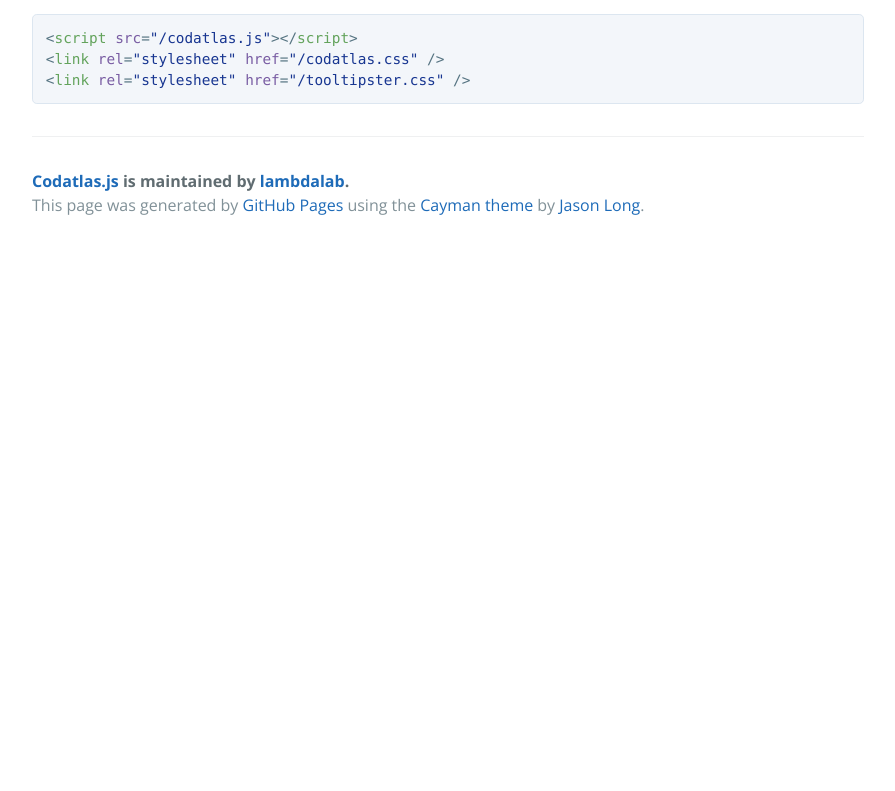
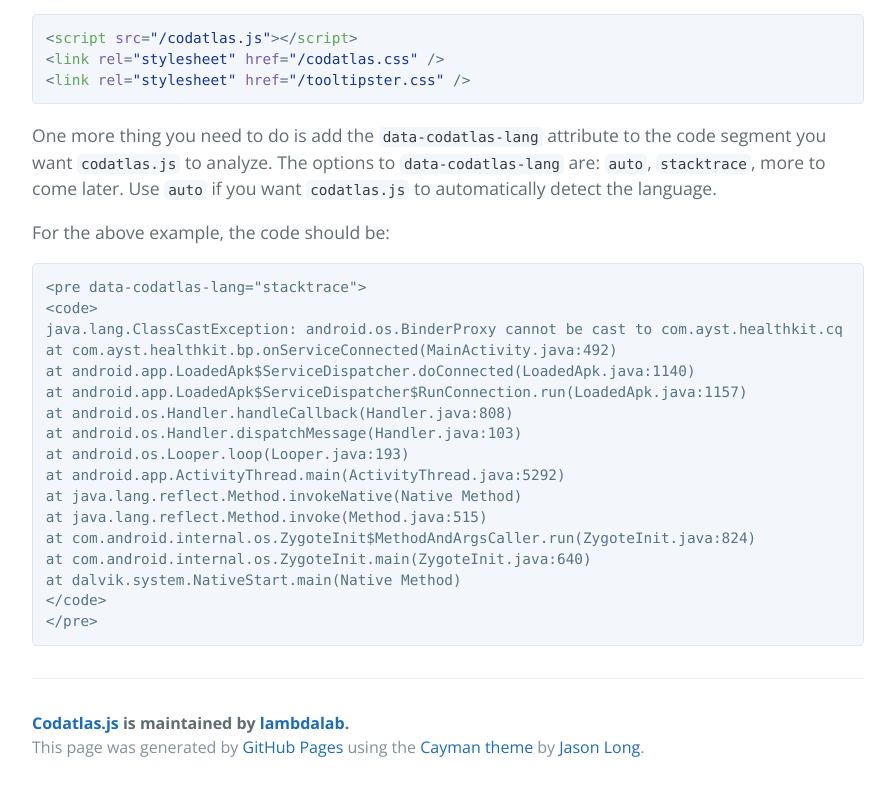
Before and after one commit to gitter-badger/codatlas.js, a plain HTML site: page index.html in a window 1280 px wide. Shown: the part 1421-2212 px from the top of the page, without its empty margins (192-1087 px from the left). Before the commit the page ends 1670 px from the top, so only its background shows below. Drawn offline with nearby package versions, Linux system fonts and the light colour scheme.

Commit message:
Update index.html

```diff
--- a/index.html
+++ b/index.html
@@ -73,6 +73,33 @@
 &lt;<span class="pl-ent">link</span> <span class="pl-e">rel</span>=<span class="pl-s"><span class="pl-pds">"</span>stylesheet<span class="pl-pds">"</span></span> <span class="pl-e">href</span>=<span class="pl-s"><span class="pl-pds">"</span>/codatlas.css<span class="pl-pds">"</span></span> /&gt;
 &lt;<span class="pl-ent">link</span> <span class="pl-e">rel</span>=<span class="pl-s"><span class="pl-pds">"</span>stylesheet<span class="pl-pds">"</span></span> <span class="pl-e">href</span>=<span class="pl-s"><span class="pl-pds">"</span>/tooltipster.css<span class="pl-pds">"</span></span> /&gt;</pre>
             </div>
+
+            <p>One more thing you need to do is add the <code>data-codatlas-lang</code> attribute to the
+code segment you want <code>codatlas.js</code> to analyze. The options to
+<code>data-codatlas-lang</code> are: <code>auto</code>, <code>stacktrace</code>, more to come later. Use <code>auto</code>
+if you want <code>codatlas.js</code> to automatically detect the language.</p>
+
+            <p>For the above example, the code should be:</p>
+
+            <pre><code>&lt;pre data-codatlas-lang="stacktrace"&gt;
+&lt;code&gt;
+java.lang.ClassCastException: android.os.BinderProxy cannot be cast to com.ayst.healthkit.cq
+at com.ayst.healthkit.bp.onServiceConnected(MainActivity.java:492)
+at android.app.LoadedApk$ServiceDispatcher.doConnected(LoadedApk.java:1140)
+at android.app.LoadedApk$ServiceDispatcher$RunConnection.run(LoadedApk.java:1157)
+at android.os.Handler.handleCallback(Handler.java:808)
+at android.os.Handler.dispatchMessage(Handler.java:103)
+at android.os.Looper.loop(Looper.java:193)
+at android.app.ActivityThread.main(ActivityThread.java:5292)
+at java.lang.reflect.Method.invokeNative(Native Method)
+at java.lang.reflect.Method.invoke(Method.java:515)
+at com.android.internal.os.ZygoteInit$MethodAndArgsCaller.run(ZygoteInit.java:824)
+at com.android.internal.os.ZygoteInit.main(ZygoteInit.java:640)
+at dalvik.system.NativeStart.main(Native Method)
+&lt;/code&gt;
+&lt;/pre&gt;
+</code></pre>
+
             <footer class="site-footer">
                 <span class="site-footer-owner"><a href="https://github.com/lambdalab/codatlas.js">Codatlas.js</a> is maintained by <a href="https://github.com/lambdalab">lambdalab</a>.</span>
                 <span class="site-footer-credits">This page was generated by <a href="https://pages.github.com">GitHub Pages</a> using the <a href="https://github.com/jasonlong/cayman-theme">Cayman theme</a> by <a href="https://twitter.com/jasonlong">Jason Long</a>.</span>
```
